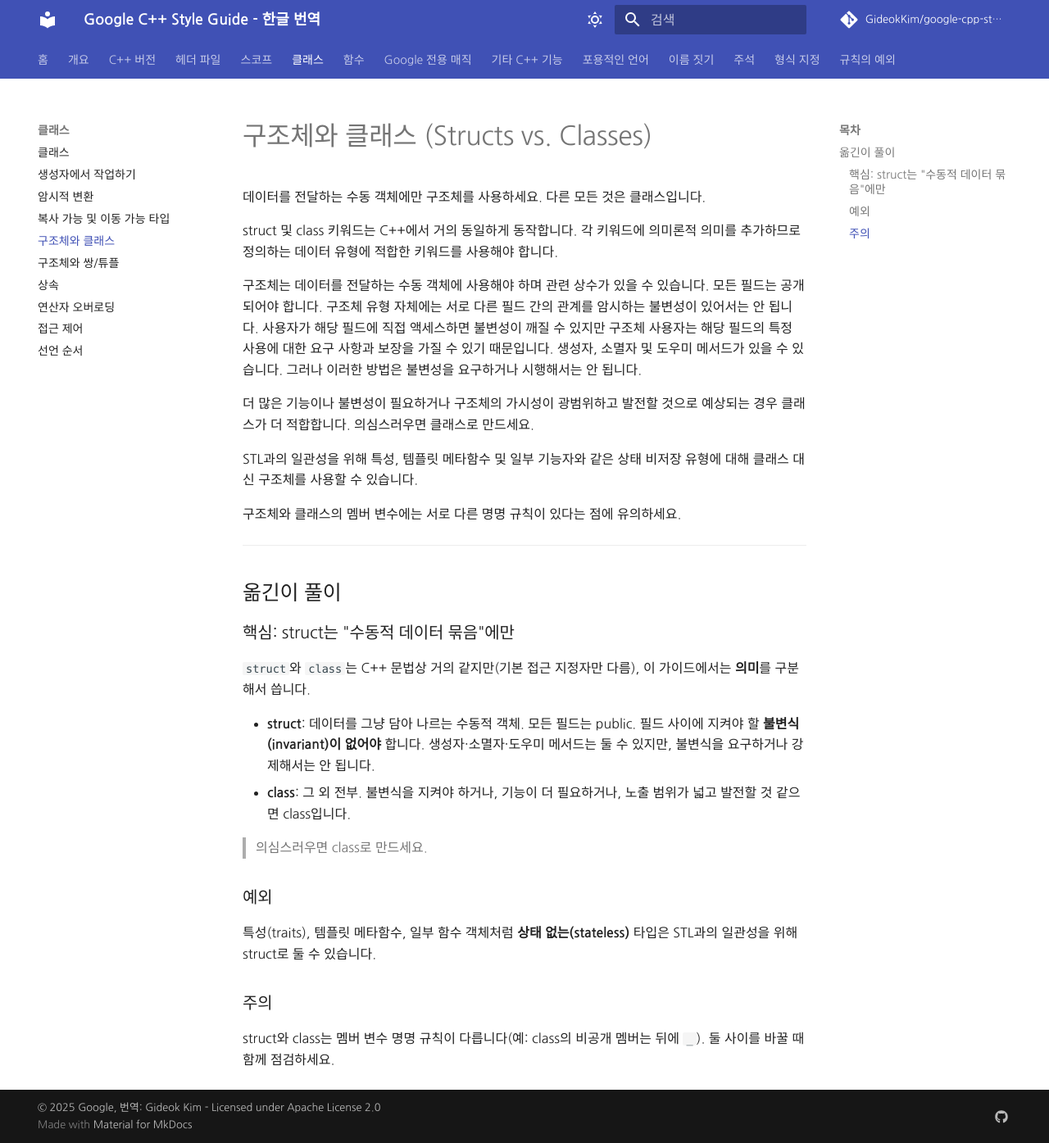
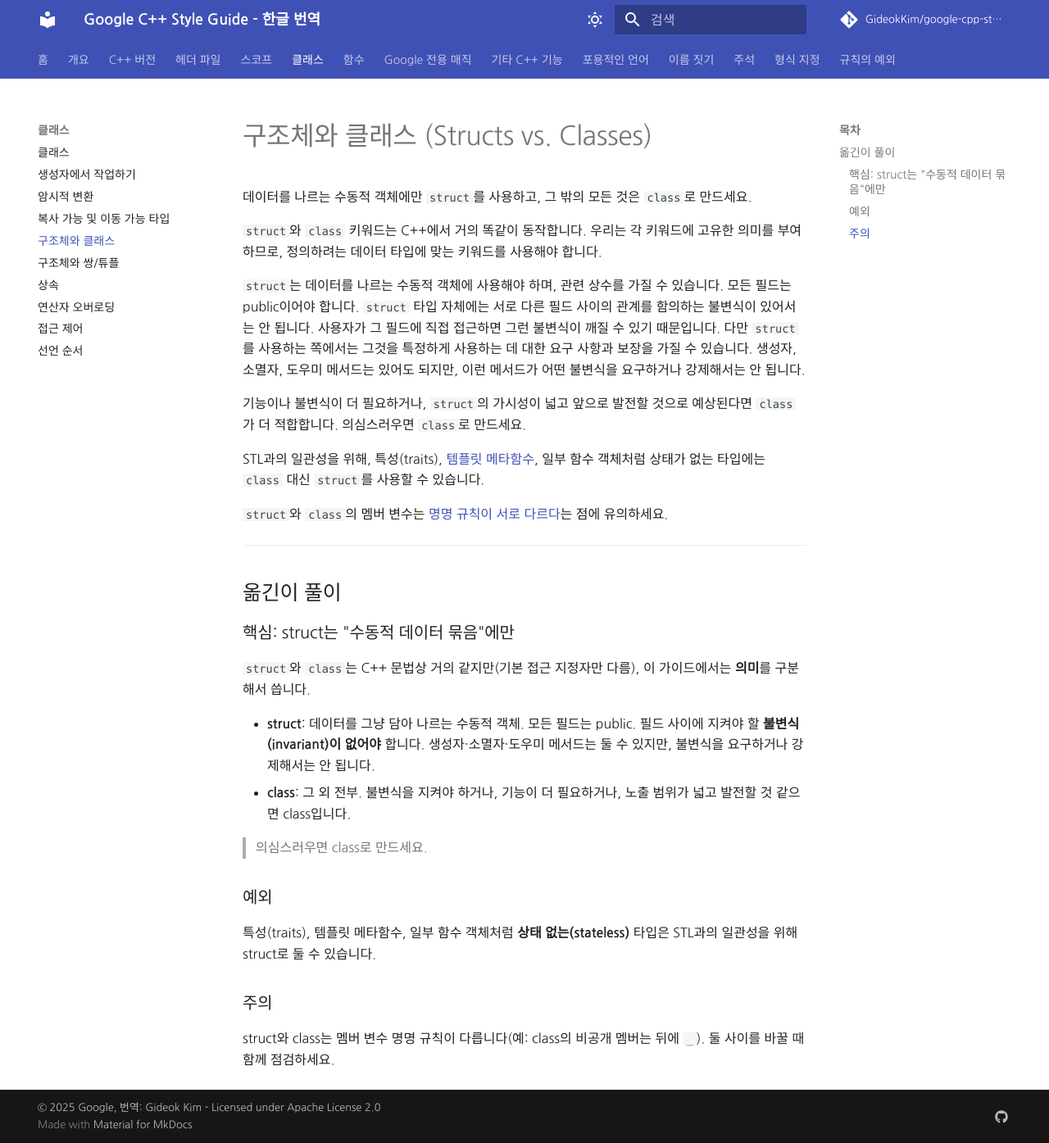
Before and after one commit to GideokKim/google-cpp-style-guide-kr, an MkDocs documentation site: the page built from google cpp style guide/structs_vs_classes.md, in a window 1280 px wide and 1395 px high. Shown: the whole window at 82% size. Built offline with MkDocs 1.6.1 and Material for MkDocs 9.7.7, drawn with Linux system fonts in a browser that asks for light colours; some web fonts are replaced; comment, search, counter and statistics services are not loaded.

Commit message:
docs(classes): restore code formatting and links in `structs vs classes`
Upstream marks every mention of `struct` and `class` as code, but the
page wrote them as plain Korean prose ("구조체", "클래스"), so the
keyword being discussed was indistinguishable from the surrounding text.
Both hyperlinks were also missing, and `invariant` was rendered as
"불변성" in the body while the explanatory section used "불변식".

Mark the keywords as code, restore the links to Template Metaprogramming
and Variable Names, and unify the term to "불변식".

Resolves: #15

```diff
--- a/google cpp style guide/structs_vs_classes.md
+++ b/google cpp style guide/structs_vs_classes.md
@@ -1,16 +1,16 @@
 # 구조체와 클래스 (Structs vs. Classes)
 
-데이터를 전달하는 수동 객체에만 구조체를 사용하세요. 다른 모든 것은 클래스입니다.
+데이터를 나르는 수동적 객체에만 `struct`를 사용하고, 그 밖의 모든 것은 `class`로 만드세요.
 
-struct 및 class 키워드는 C++에서 거의 동일하게 동작합니다. 각 키워드에 의미론적 의미를 추가하므로 정의하는 데이터 유형에 적합한 키워드를 사용해야 합니다.
+`struct`와 `class` 키워드는 C++에서 거의 똑같이 동작합니다. 우리는 각 키워드에 고유한 의미를 부여하므로, 정의하려는 데이터 타입에 맞는 키워드를 사용해야 합니다.
 
-구조체는 데이터를 전달하는 수동 객체에 사용해야 하며 관련 상수가 있을 수 있습니다. 모든 필드는 공개되어야 합니다. 구조체 유형 자체에는 서로 다른 필드 간의 관계를 암시하는 불변성이 있어서는 안 됩니다. 사용자가 해당 필드에 직접 액세스하면 불변성이 깨질 수 있지만 구조체 사용자는 해당 필드의 특정 사용에 대한 요구 사항과 보장을 가질 수 있기 때문입니다. 생성자, 소멸자 및 도우미 메서드가 있을 수 있습니다. 그러나 이러한 방법은 불변성을 요구하거나 시행해서는 안 됩니다.
+`struct`는 데이터를 나르는 수동적 객체에 사용해야 하며, 관련 상수를 가질 수 있습니다. 모든 필드는 public이어야 합니다. `struct` 타입 자체에는 서로 다른 필드 사이의 관계를 함의하는 불변식이 있어서는 안 됩니다. 사용자가 그 필드에 직접 접근하면 그런 불변식이 깨질 수 있기 때문입니다. 다만 `struct`를 사용하는 쪽에서는 그것을 특정하게 사용하는 데 대한 요구 사항과 보장을 가질 수 있습니다. 생성자, 소멸자, 도우미 메서드는 있어도 되지만, 이런 메서드가 어떤 불변식을 요구하거나 강제해서는 안 됩니다.
 
-더 많은 기능이나 불변성이 필요하거나 구조체의 가시성이 광범위하고 발전할 것으로 예상되는 경우 클래스가 더 적합합니다. 의심스러우면 클래스로 만드세요.
+기능이나 불변식이 더 필요하거나, `struct`의 가시성이 넓고 앞으로 발전할 것으로 예상된다면 `class`가 더 적합합니다. 의심스러우면 `class`로 만드세요.
 
-STL과의 일관성을 위해 특성, 템플릿 메타함수 및 일부 기능자와 같은 상태 비저장 유형에 대해 클래스 대신 구조체를 사용할 수 있습니다.
+STL과의 일관성을 위해, 특성(traits), [템플릿 메타함수](template_metaprogramming.md), 일부 함수 객체처럼 상태가 없는 타입에는 `class` 대신 `struct`를 사용할 수 있습니다.
 
-구조체와 클래스의 멤버 변수에는 서로 다른 명명 규칙이 있다는 점에 유의하세요.
+`struct`와 `class`의 멤버 변수는 [명명 규칙이 서로 다르다](variable_names.md)는 점에 유의하세요.
 
 ---
 
```
